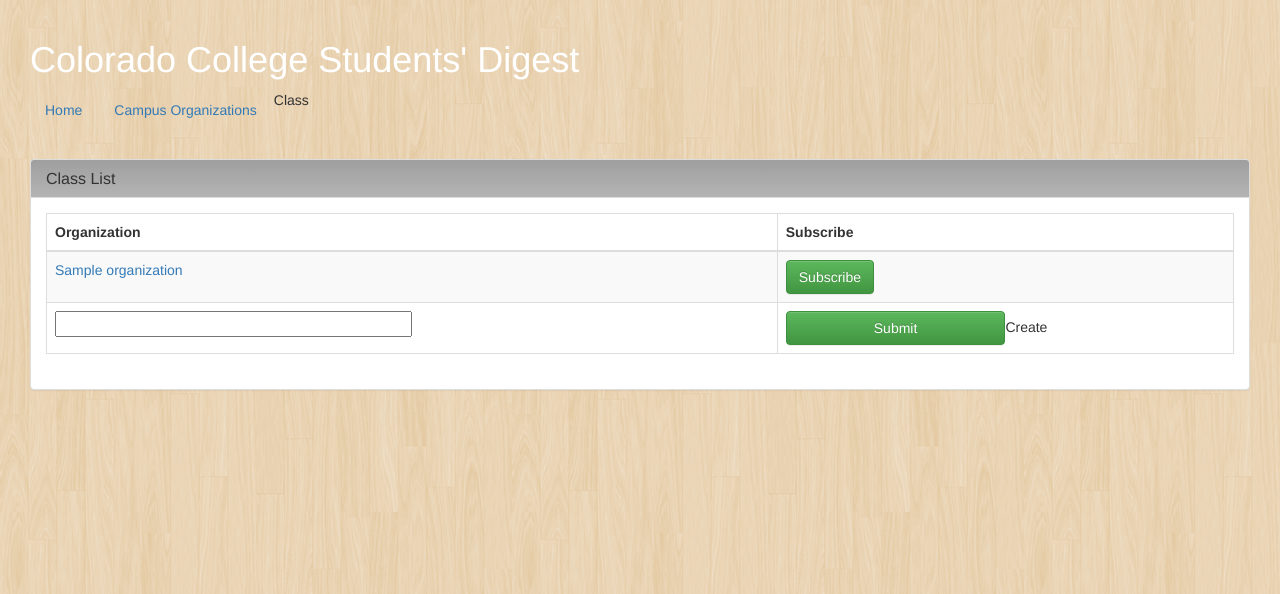
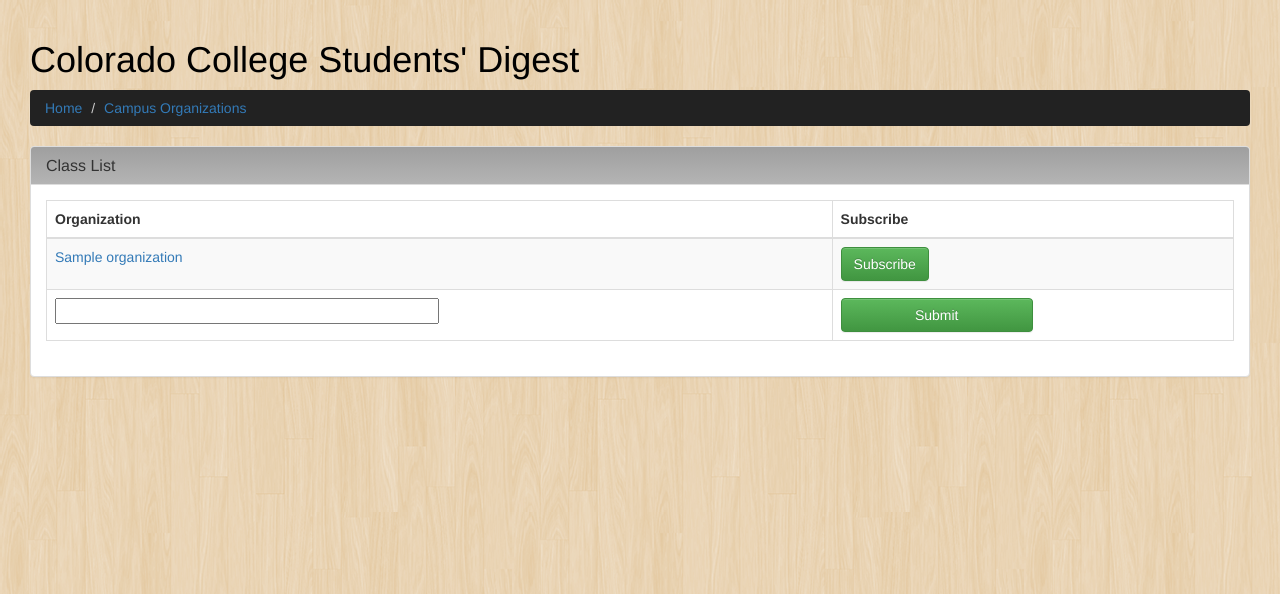
Before and after one commit to nasonfish/cc-hackathon-2018, a Flask app: template digest/org/templates/list.html in a window 1280 px wide. Shown: the top 594 px of the page. Run offline with Flask 2, Linux system fonts and the light colour scheme; the template is opened without the code that fills it: values that come from a table or form of the project are taken from there, others are empty; tables that the repository leaves empty hold one stand-in row (values such as "Sample post"); some libraries are stand-ins or nearby versions.

Commit message:
you know what? it works. barely.

```diff
--- a/digest/account/views.py
+++ b/digest/account/views.py
@@ -3,8 +3,8 @@ from digest.login.user import login_required, get_session_user
 from digest.util import render_template_or_json
 from flask import request, flash
 
+@account.route('/', methods=['GET', 'POST'])
 @login_required
-@account.route('/', methods=['GET', 'POST'])
 def account():
     if request.method == 'POST':
         user = get_session_user()
--- a/digest/content.py
+++ b/digest/content.py
@@ -2,6 +2,7 @@ from digest import app, db
 from flask import render_template, url_for
 import time
 import json
+import datetime
 
 class Content(db.Model):
     id = db.Column(db.Integer, primary_key=True)
@@ -45,5 +46,8 @@ class Content(db.Model):
         return json.dumps(cls.args())
 
 
+    def nice_date(self):
+        return datetime.datetime.fromtimestamp(self.timestamp).strftime('%A, %B %d')
+
     def get_print(self, show_cls=False, show_tags=True):
         return render_template("content/content-text.html", content=self, show_cls=show_cls, show_tags=show_tags)
--- a/digest/org/templates/list.html
+++ b/digest/org/templates/list.html
@@ -26,14 +26,16 @@
         {% endif %}
     </tr>
 {% endfor %}
+{% if user.is_admin %}
     <form method="post" action="{{ url_for('org.create') }}">
     <tr>
         <td><input type="text" name="name"></td>
             <td>
-                <input type="submit" class="btn btn-success">Create</input>
+                <input type="submit" class="btn btn-success"/>
             </td>
     </tr>
     </form>
+{% endif %}
 </tbody>
 </table>
 {% endblock %}
--- a/digest/scaffolding/static/css/base.css
+++ b/digest/scaffolding/static/css/base.css
@@ -5,7 +5,7 @@ body{
     margin-bottom: 30px;
 }
 .page-header h1{
-    color: white;
+    color: black;
 }
 .page-header{
     border-bottom: 0px;
--- a/digest/scaffolding/templates/base-empty.html
+++ b/digest/scaffolding/templates/base-empty.html
@@ -9,7 +9,6 @@
 <body>
     {% block body %}{% endblock %}
 <script src="//code.jquery.com/jquery-1.11.2.min.js"></script>
-<script src="/branding/static/js/typeahead.bundle.js"></script>
 <script src="https://maxcdn.bootstrapcdn.com/bootstrap/3.3.1/js/bootstrap.min.js"></script>
 <script>{% block js %}{% endblock %}</script>
 </body>
--- a/digest/scaffolding/templates/base-scaffolding.html
+++ b/digest/scaffolding/templates/base-scaffolding.html
@@ -2,11 +2,15 @@
 {% block body %}
 <div id="header" class="page-header">
     <h1>Colorado College Students' Digest</h1>
-    <ul class="nav nav-pills" role="tablist">
-        <li role="presentation" {% if request.url_rule.endpoint=='index' %}class="active"{% endif %}><a href="{{ url_for('index') }}">Home</a></li>
-        <li role="presentation" {% if request.url_rule.endpoint=='org.list' %}class="active"{% endif %}><a href="{{ url_for('org.list') }}">Campus Organizations</a></li>
-        {% block breadcrumbs %}{% endblock %}
-    </ul>
+    <div id="breadcrumbs">
+    <ol class="breadcrumb">
+        <li {% if request.url_rule.endpoint=='index' %}class="active"{% endif %}><a href="{{ url_for('index') }}">Home</a></li>
+        <li {% if request.url_rule.endpoint=='org.list' %}class="active"{% endif %}><a href="{{ url_for('org.list') }}">Campus Organizations</a></li>
+            {% if not user %}
+            <li style="display: inline-block; float: right;"><a href="/login">Log In</a></li>
+            <li style="display: inline-block; float: right; white-space: nowrap; margin-right: 5px;" class="nobefore "><a href="/create">Create Account</a></li>
+            {% endif %}
+    </ol>
 </div>
 <div id="content" class="panel panel-default">
     <div class="panel-heading">
--- a/digest/templates/content/content.html
+++ b/digest/templates/content/content.html
@@ -14,6 +14,6 @@
             {% endblock %}
         </div>
         <hr/>
-        <p>by <strong>{{ content.uploader.username }}</strong></p>
+        <p>Submitted by <strong>{{ content.uploader.username }}</strong>@coloradocollege.edu on {{ content.nice_date() }}</p>
     </div>
 </div>
```
Also changed, not shown: digest/org/views.py (+6 -6 lines), test_data.py (+13 -13 lines), README.md.
